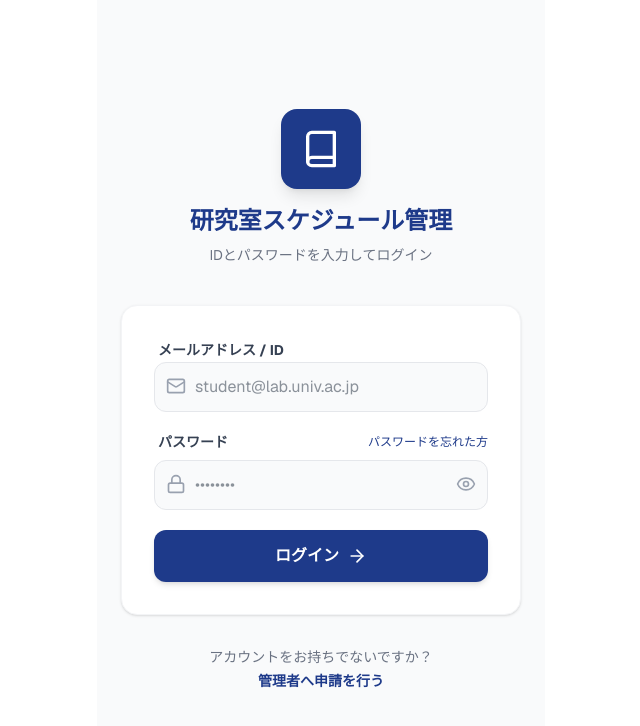
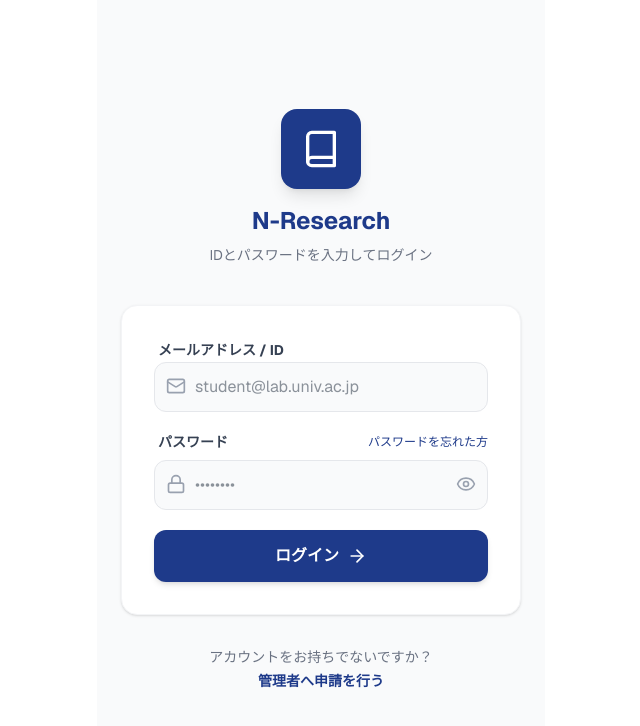
Before and after one commit to Mackey4869/ChatBot, a Next.js app in the folder frontend/: page /Login in a window 1280 px wide. Shown: the top 726 px of the page, without its empty margins (319-959 px from the left). Built offline with nearby package versions, Linux system fonts and the light colour scheme; no server answers.

Commit message:
アプリ名を、N-Researchに変更

```diff
--- a/frontend/app/(auth)/Login/page.tsx
+++ b/frontend/app/(auth)/Login/page.tsx
@@ -61,7 +61,7 @@ export default function LoginPage() {
             <path d="M6.5 2H20v20H6.5A2.5 2.5 0 0 1 4 19.5v-15A2.5 2.5 0 0 1 6.5 2z" />
           </svg>
         </div>
-        <h1 className="text-2xl font-bold text-[#1e3a8a]">研究室スケジュール管理</h1>
+        <h1 className="text-2xl font-bold text-[#1e3a8a]">N-Research</h1>
         <p className="text-gray-500 text-sm mt-2">IDとパスワードを入力してログイン</p>
       </div>
 
--- a/frontend/app/Blog/page.tsx
+++ b/frontend/app/Blog/page.tsx
@@ -234,7 +234,7 @@ export default function BlogPage() {
     : blogs.filter((b) => b.category_id === activeTab);
 
   return (
-    <MobileLayout title="研究室スケジュール管理">
+    <MobileLayout title="N-Research">
       <div className="p-4 space-y-6 pb-24">
         <h1 className="text-2xl font-bold pt-2">ブログ記事</h1>
 
--- a/frontend/app/Chat/page.tsx
+++ b/frontend/app/Chat/page.tsx
@@ -105,7 +105,7 @@ export default function ChatPage() {
   };
 
   return (
-    <MobileLayout title="研究室スケジュール管理">
+    <MobileLayout title="N-Research">
       <div className="flex flex-col h-[calc(100vh-140px)]">
 
         <div className="p-4 bg-white shadow-sm z-10">
--- a/frontend/app/Record/page.tsx
+++ b/frontend/app/Record/page.tsx
@@ -166,7 +166,7 @@ export default function RecorderPage() {
   }, []);
 
   return (
-    <MobileLayout title="研究室スケジュール管理">
+    <MobileLayout title="N-Research">
       <div className="p-4 space-y-6 pb-24">
         <h1 className="text-2xl font-bold pt-2">音声録音</h1>
 
--- a/frontend/app/page.tsx
+++ b/frontend/app/page.tsx
@@ -88,7 +88,7 @@ export default function HomePage() {
   );
 
   return (
-    <MobileLayout title="研究室スケジュール管理">
+    <MobileLayout title="N-Research">
       <div className="p-4 space-y-4">
 
         {/* コンセプトメッセージ */}
--- a/frontend/components/layout/mobile-layout.tsx
+++ b/frontend/components/layout/mobile-layout.tsx
@@ -8,7 +8,7 @@ import { createClient } from "../../lib/supabase";
 
 export default function MobileLayout({
   children,
-  title = "研究室スケジュール管理",
+  title = "N-Research",
 }: {
   children: React.ReactNode;
   title?: string;
```
